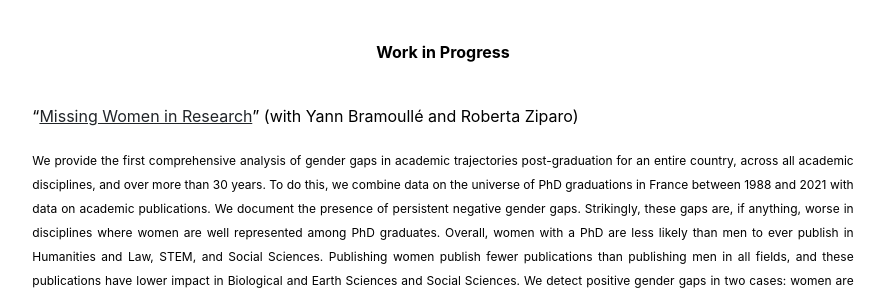
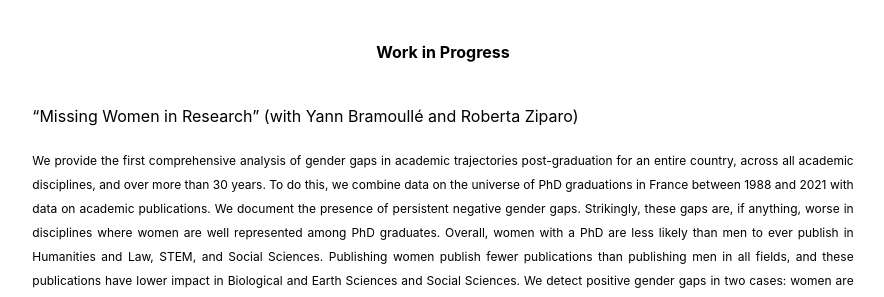
Before and after one commit to alienorbisantis/alienorbisantis.github.io, a Jekyll site: the page built from Research/Research.md, in a window 1280 px wide. Shown: the part 720-1017 px from the top of the page, without its empty margins (197-1081 px from the left). Built offline with Jekyll 4.4.1, drawn with Linux system fonts in a browser that asks for light colours; part of the change alters nothing that is shown.

```diff
--- a/Research/Research.md
+++ b/Research/Research.md
@@ -26,7 +26,7 @@ title: "Research"
 </div>
 &nbsp;
 
-"[Missing Women in Research]({{ site.github.url }}/assets//pdf//Missing_Women.pdf)" (with Yann Bramoullé and Roberta Ziparo)
+"Missing Women in Research" (with Yann Bramoullé and Roberta Ziparo)
 
 <p align="justify">
 <sub>We provide the first comprehensive analysis of gender gaps in academic trajectories post-graduation for an entire country, across all academic disciplines, and over more than 30 years. To do this, we combine data on the universe of PhD graduations in France between 1988 and 2021 with data on academic publications. We document the presence of persistent negative gender gaps. Strikingly, these gaps are, if anything, worse in disciplines where women are well represented among PhD graduates. Overall, women with a PhD are less likely than men to ever publish in Humanities and Law, STEM, and Social Sciences. Publishing women publish fewer publications than publishing men in all fields, and these publications have lower impact in Biological and Earth Sciences and Social Sciences. We detect positive gender gaps in two cases: women are more likely than men to ever publish in Biological and Earth Sciences, and publications of publishing women have a higher impact in STEM. While most disciplines outside of STEM have reached or exceeded gender parity among PhD graduates, our results suggest the existence of significant barriers affecting women in the transition from a PhD to an academic career. We estimate that removing these barriers would lead 15% of non-publishing female PhD graduates to become academically active, representing a significant number of missing women in research.</sub>
```
